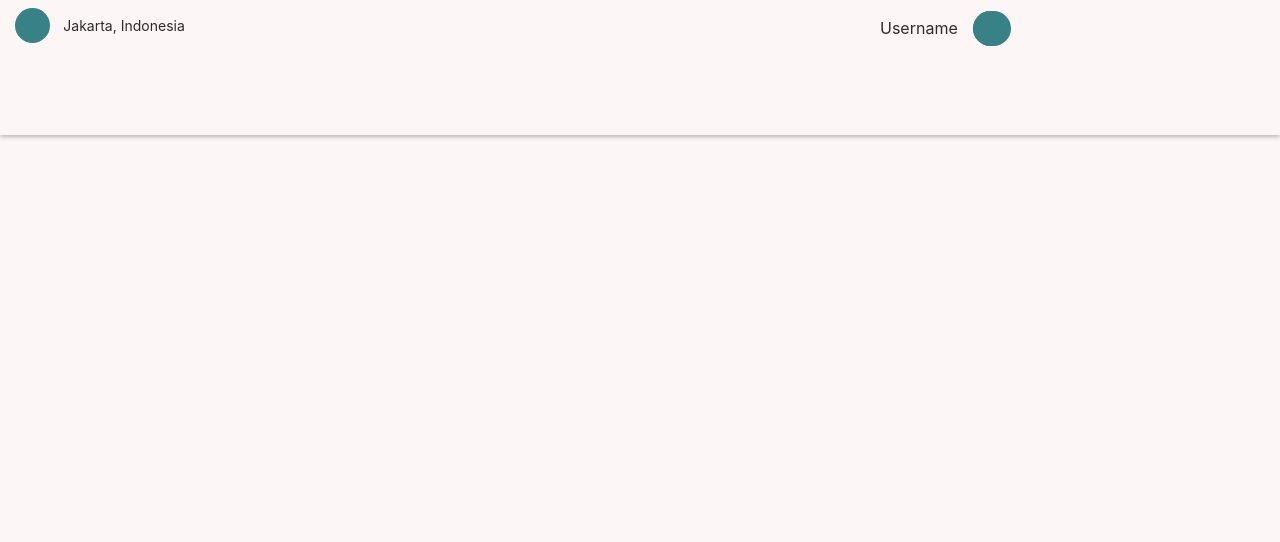
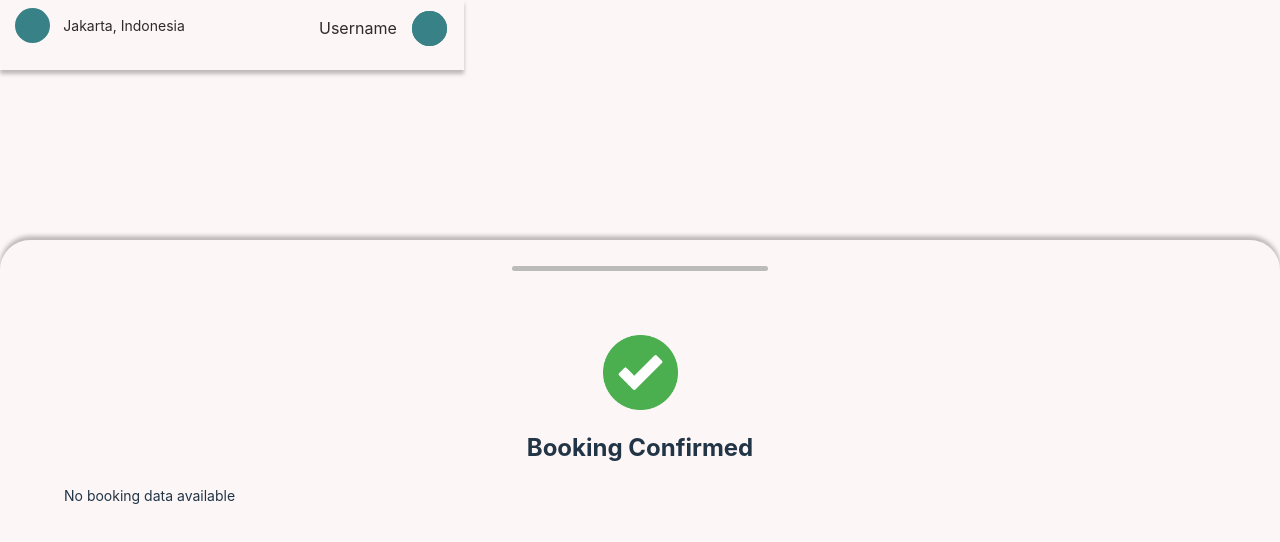
Before and after one commit to JasonFernandoo/CareConnect, a React (Vite) app in the folder CareConnect/: page /BookConfirm in a window 1280 px wide. Shown: the top 542 px of the page. Built offline with nearby package versions, Linux system fonts and the light colour scheme; no server answers.

Commit message:
refactor: update web

```diff
--- a/CareConnect/src/BookConfirm/BookConfirm.css
+++ b/CareConnect/src/BookConfirm/BookConfirm.css
@@ -11,71 +11,70 @@ body {
     background-color: var(--color-4);
 }
 
-.back-profile button {
-    margin-top: 10px;
-    margin-left: 10px;
-    color: var(--color-4);
-    border: none;
-    border-radius: 5px;
-    font-size: 20px;
-    font-weight: bold;
-    border: none;
-    background-color: transparent;
-    cursor: pointer;
-}
-
-.top {
-    height: 30%;
-    background-color: var(--color-2);
+.confirm-header {
+    height: 70px;
+    background-color: var(--color-4);
     box-shadow: 0px 4px 4px rgba(0, 0, 0, 0.25);
 }
 
-.profile-img {
-    margin: auto;
-    margin-top: 3%;
-    width: 80px;
-    height: 80px;
-    border-radius: 50px;
-    background-color: #BBBBBB;
-    border: 5px solid var(--color-4);
+.booked {
+    position: fixed;
+    bottom: 0;
+    width: 100%;
+    height: 70%;
+    background-color: var(--color-4);
+    box-shadow: 0px -4px 4px rgba(0, 0, 0, 0.25);
+    border-radius: 30px 30px 0 0;
+    transition: height 1s ease-in-out;
 }
 
-.profile-name {
-    text-align: center;
-    font-size: 20px;
-    font-weight: bold;
-    margin-top: -10px;
-    color: var(--color-4);
-    height: 20px;
-    z-index: 10;
+.slider {
+    background-color: #BBBBBB;
+    width: 20%;
+    height: 5px;
+    border-radius: 5px;
+    margin-top: 2%;
+    margin-left: auto;
+    margin-right: auto;
 }
 
-.bottom {
-    height: 70%;
-
+.booked-img {
+    display: flex;
+    justify-content: center;
+    align-items: center;
+    margin-top: 5%;
+    width: 100%;
 }
 
-.fixed-div {
-    position: fixed;
-    top: 50%;
-    left: 50%;
-    width: 90%;
-    height: 50%;
-    transform: translate(-50%, -50%);
-    z-index: 20;
+.booked-img img {
+    height: 75px;
+    width: 75px;
 }
 
-.fixed-atas {
-    height: 35%;
-    background-color: var(--color-4);
-    border-radius: 10px;
-    box-shadow: 0px 4px 4px rgba(0, 0, 0, 0.25);
+.booked h3 {
+    margin: 0;
+    padding-left: 5%;
 }
 
-.fixed-bawah {
-    height: 65%;
-    margin-top: 5%;
-    border-radius: 10px;
-    background-color: var(--color-4);
-    box-shadow: 0px 4px 4px rgba(0, 0, 0, 0.25);
+.booked h4 {
+    margin: 0;
+    padding-left: 5%;
 }
+
+.booked p {
+    margin: 0;
+    font-size: 14px;
+    padding-left: 5%;
+}
+
+.booked h2 {
+    text-align: center;
+}
+
+.green-text {
+    color: #24B043;
+}
+
+.red-text {
+    color: rgb(240, 39, 39);
+}
--- a/CareConnect/src/BookConfirm/BookConfirm.jsx
+++ b/CareConnect/src/BookConfirm/BookConfirm.jsx
@@ -1,13 +1,37 @@
-import React from 'react';
+import React, { useEffect, useState, useRef } from 'react';
 import './BookConfirm.css';
 import { useNavigate } from 'react-router-dom';
+import acceptImage from '../assets/accept.png';
 
 function BookConfirm() {
     const navigate = useNavigate();
+    const [latestBooking, setLatestBooking] = useState(null);
+    const [bookedHeight, setBookedHeight] = useState('70%');
+    const bookedRef = useRef(null);
+
+    useEffect(() => {
+        fetch('http://localhost:5000/api/bookings')
+            .then(response => response.json())
+            .then(data => setLatestBooking(data))
+            .catch(error => console.error('Error fetching latest booking:', error));
+    }, []);
+
+    useEffect(() => {
+        const handleClickOutside = (event) => {
+            if (bookedRef.current && !bookedRef.current.contains(event.target)) {
+                setBookedHeight('0');
+            }
+        };
+
+        document.addEventListener('mousedown', handleClickOutside);
+        return () => {
+            document.removeEventListener('mousedown', handleClickOutside);
+        };
+    }, [bookedRef]);
 
     return (
         <div className="container">
-            <div className="header">
+            <div className="confirm-header">
                 <div className="header-atas">
                     <div className="atas-kiri">
                         <div className="profile"></div>
@@ -21,6 +45,31 @@ function BookConfirm() {
                     </div>
                 </div>
             </div>
+            <div className="booked" ref={bookedRef} style={{ height: bookedHeight }}>
+                <div className="slider"></div>
+                <div className='booked-img'>
+                    <img src={acceptImage} alt="booked"/>
+                </div>
+                <h2>Booking Confirmed</h2>
+                {latestBooking ? (
+                    <div>
+                        <h3>Booking Summary</h3>
+                        <h4>Location</h4>
+                        <p>{latestBooking.location}</p>
+                        <h4>Hospital Name</h4>
+                        <p>{latestBooking.hospitalName}</p>
+                        <h4>Emergency Type</h4>
+                        <p>{latestBooking.emergencyType}</p>
+                        <h4>Note</h4>
+                        <p>{latestBooking.note}</p>
+                        <p className={latestBooking.nurseAssistance === 'yes' ? 'green-text' : 'red-text'} style={{ marginTop: '10%' }}>
+                            {latestBooking.nurseAssistance === 'yes' ? "Nurse's assistance requested" : "Nurse's assistance not requested"}
+                        </p>
+                    </div>
+                ) : (
+                    <p>No booking data available</p>
+                )}
+            </div>
         </div>
     );
 }
--- a/CareConnect/src/Container/Container.css
+++ b/CareConnect/src/Container/Container.css
@@ -60,6 +60,8 @@ body {
 }
 
 .profile button {
+  margin: 0;
+  padding: 0;
   width: 100%;
   height: 100%;
   border-radius: 20px;
```
Also changed, not shown: CareConnect/src/assets/accept.png (added).
